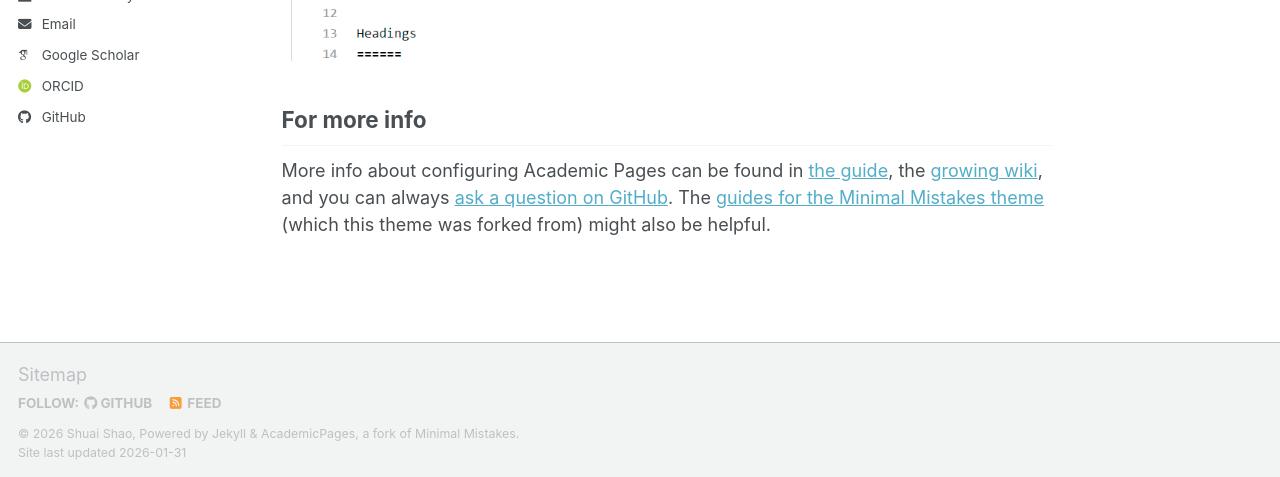
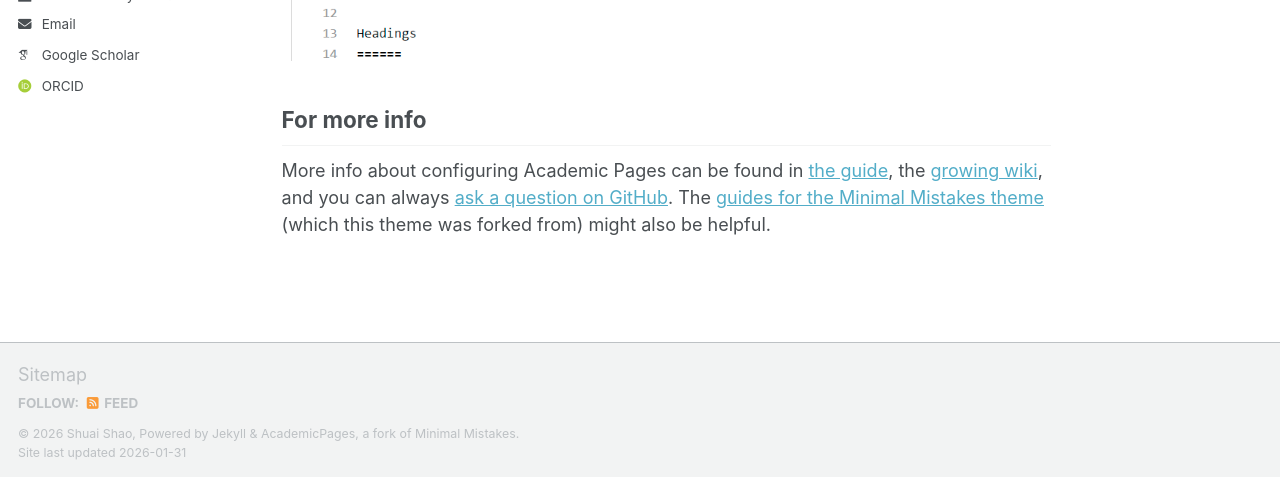
Before and after one commit to ShuaiShao-1203/ShuaiShao-1203.github.io, a Jekyll site: the page built from _pages/about.md, in a window 1280 px wide and 900 px high, scrolled down 2720 px. Shown: the part 420-897 px from the top of the window. Built offline with Jekyll 4.4.1, drawn with Linux system fonts in a browser that asks for light colours; some web fonts are replaced; a script bundle is joined from its source files by our own code; library files that are not in the unit come from our copies.

Commit message:
Update _config.yml

```diff
--- a/_config.yml
+++ b/_config.yml
@@ -51,7 +51,7 @@ author:
   bitbucket        : # Username - Update with your username on the site
   codepen          : # Username
   dribbble         : # Username
-  github           : "academicpages"
+  github           : #"academicpages"
   kaggle           : # Username
   stackoverflow    : # User number or user number and name (i.e., use "1" or "1/jeff-atwood")
 
```
